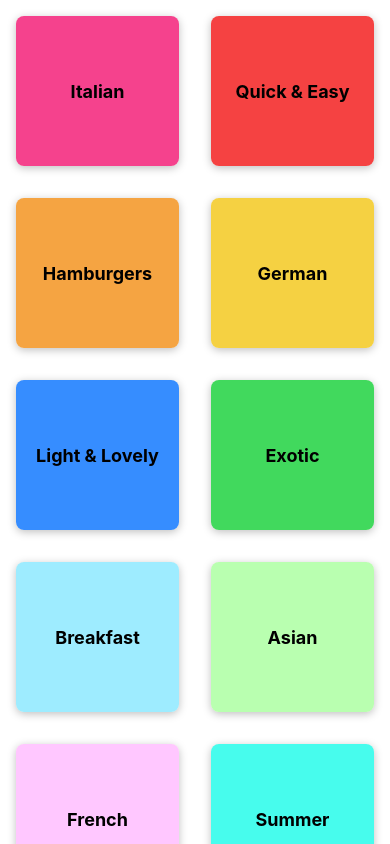
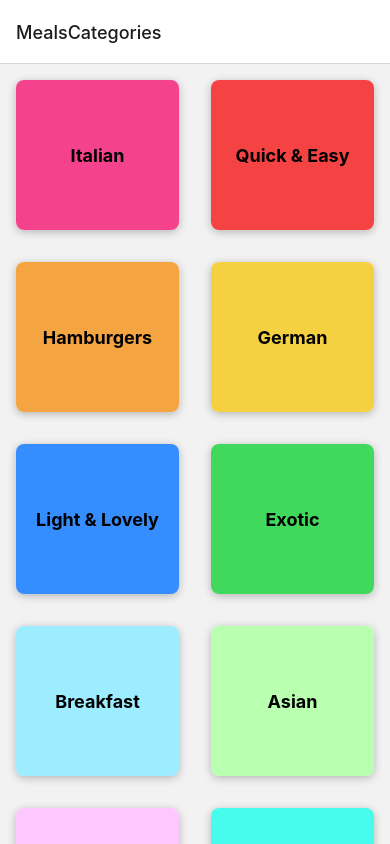
Before and after one commit to ChuxMg/MealsApp, a React Native app: screen / in a window 390 px wide. Built offline with nearby package versions, Linux system fonts and the light colour scheme.

Commit message:
Getting Started with Navigation

```diff
--- a/App.js
+++ b/App.js
@@ -1,12 +1,20 @@
 import { StatusBar } from "expo-status-bar";
 import { StyleSheet } from "react-native";
 import CategoriesScreen from "./screens/CategoriesScreen";
+import { NavigationContainer } from "@react-navigation/native";
+import { createNativeStackNavigator } from "@react-navigation/native-stack";
+
+const Stack = createNativeStackNavigator();
 
 export default function App() {
   return (
     <>
-      <StatusBar style="auto"></StatusBar>
-      <CategoriesScreen />
+      <StatusBar style="auto" />
+      <NavigationContainer>
+        <Stack.Navigator>
+          <Stack.Screen name="MealsCategories" component={CategoriesScreen} />
+        </Stack.Navigator>
+      </NavigationContainer>
     </>
   );
 }
--- a/package.json
+++ b/package.json
@@ -9,10 +9,14 @@
     "web": "expo start --web"
   },
   "dependencies": {
+    "@react-navigation/native": "^6.1.17",
+    "@react-navigation/native-stack": "^6.9.26",
     "expo": "~50.0.17",
     "expo-status-bar": "~1.11.1",
     "react": "18.2.0",
-    "react-native": "0.73.6"
+    "react-native": "0.73.6",
+    "react-native-safe-area-context": "4.8.2",
+    "react-native-screens": "~3.29.0"
   },
   "devDependencies": {
     "@babel/core": "^7.20.0"
```
Also changed, not shown: 1 other file (tests, documents, lock files or other folders).
